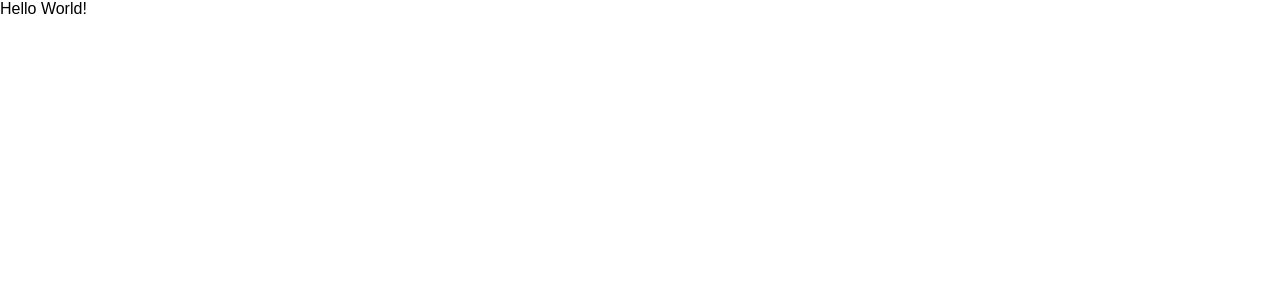
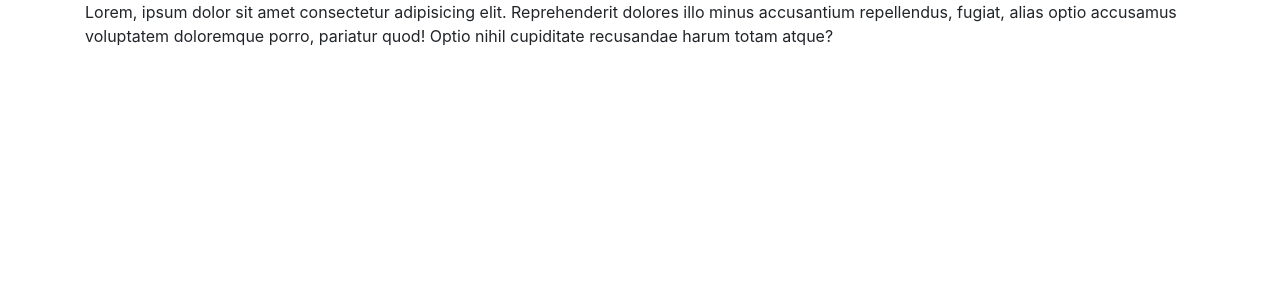
Before and after one commit to staszek998/ad-art, a React (Create React App) app: page / in a window 1280 px wide. Shown: the top 300 px of the page. Built offline with nearby package versions, Linux system fonts and the light colour scheme.

Commit message:
Implement the Bootstrap's SCSS

```diff
--- a/src/App.jsx
+++ b/src/App.jsx
@@ -4,6 +4,21 @@ import React from "react";
 // SCSS imports
 import "./App.scss";
 
-const App = () => <div className="App">Hello World!</div>;
+const App = () => (
+  <div className="App">
+    <div className="container">
+      <div className="row">
+        <div className="col-12">
+          <p>
+            Lorem, ipsum dolor sit amet consectetur adipisicing elit.
+            Reprehenderit dolores illo minus accusantium repellendus, fugiat,
+            alias optio accusamus voluptatem doloremque porro, pariatur quod!
+            Optio nihil cupiditate recusandae harum totam atque?
+          </p>
+        </div>
+      </div>
+    </div>
+  </div>
+);
 
 export default App;
--- a/src/App.scss
+++ b/src/App.scss
@@ -1 +1,6 @@
+@charset "UTF-8";
+
+/* 1. Base (#base).
+========================================== */
 @import "./scss/base/reset";
+@import "./scss/base/bootstrap";
--- a/src/index.js
+++ b/src/index.js
@@ -1,7 +1,12 @@
+// React
 import React from "react";
 import ReactDOM from "react-dom";
 import App from "./App";
 import * as serviceWorker from "./serviceWorker";
+
+// Bootstrap
+import "jquery";
+import "popper.js";
 
 ReactDOM.render(<App />, document.getElementById("root"));
 
--- /dev/null
+++ b/src/scss/base/_bootstrap.scss
@@ -0,0 +1,3 @@
+@charset "UTF-8";
+
+@import "~bootstrap/scss/bootstrap.scss";
--- a/src/scss/base/_reset.scss
+++ b/src/scss/base/_reset.scss
@@ -1,3 +1,5 @@
+@charset "UTF-8";
+
 html {
   box-sizing: border-box;
   font-size: 16px;
```
